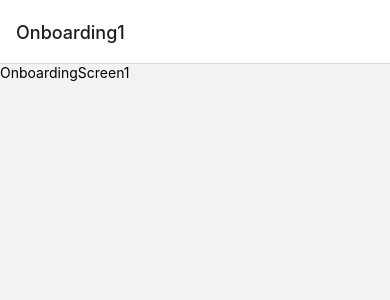
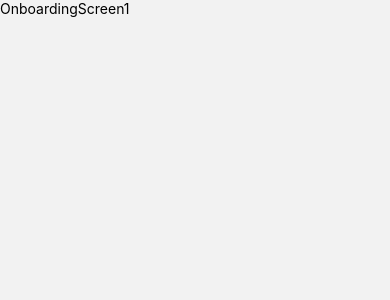
Before and after one commit to hassancodess/TravellyApp-ReactNative, a React Native app: screen / in a window 390 px wide. Shown: the top 300 px of the page. Built offline with nearby package versions, Linux system fonts and the light colour scheme.

Commit message:
Add Onboarding/Welcome Navigator

```diff
--- a/navigators/onboarding/OnboardingNavigator.js
+++ b/navigators/onboarding/OnboardingNavigator.js
@@ -4,13 +4,20 @@ import { createNativeStackNavigator } from '@react-navigation/native-stack'
 import OnboardingScreen1 from '../../screens/onboarding/OnboardingScreen1'
 import OnboardingScreen2 from '../../screens/onboarding/OnboardingScreen2'
 import OnboardingScreen3 from '../../screens/onboarding/OnboardingScreen3'
+import WelcomeScreen from '../../screens/onboarding/WelcomeScreen'
 const Stack = createNativeStackNavigator()
 const OnboardingNavigator = () => {
   return (
-    <Stack.Navigator>
+    <Stack.Navigator
+      screenOptions={{
+        headerShown: false,
+      }}
+      initialRouteName='Onboarding1'
+    >
       <Stack.Screen name='Onboarding1' component={OnboardingScreen1} />
       <Stack.Screen name='Onboarding2' component={OnboardingScreen2} />
       <Stack.Screen name='Onboarding3' component={OnboardingScreen3} />
+      <Stack.Screen name='Welcome' component={WelcomeScreen} />
     </Stack.Navigator>
   )
 }
```
